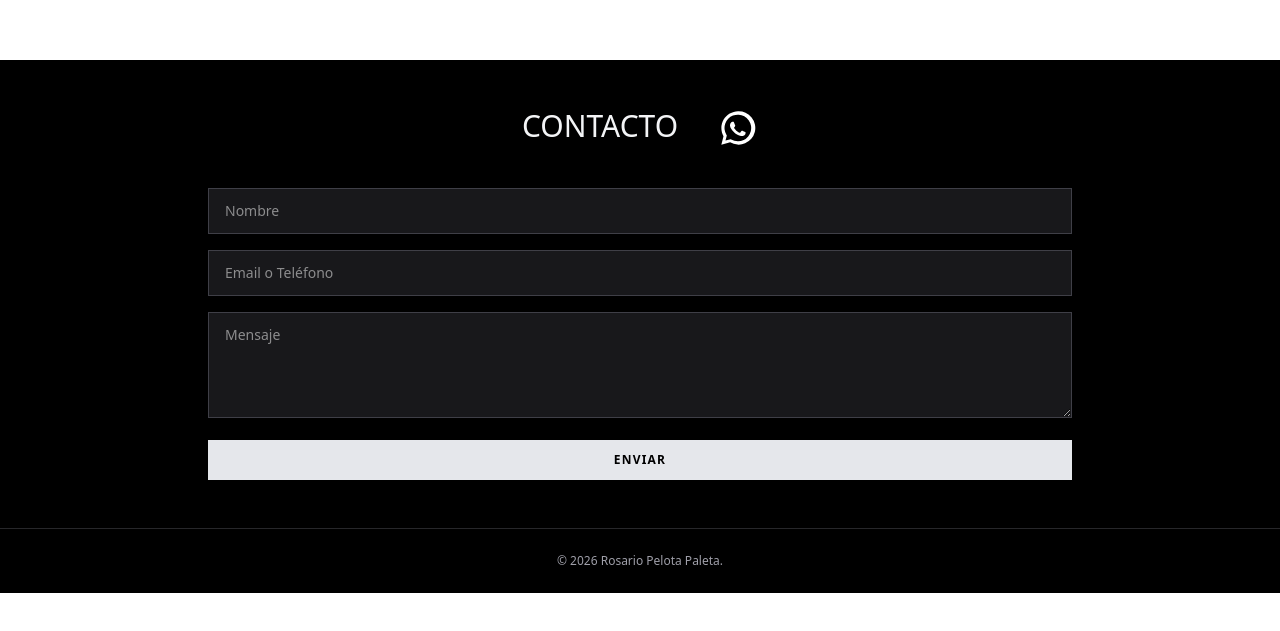
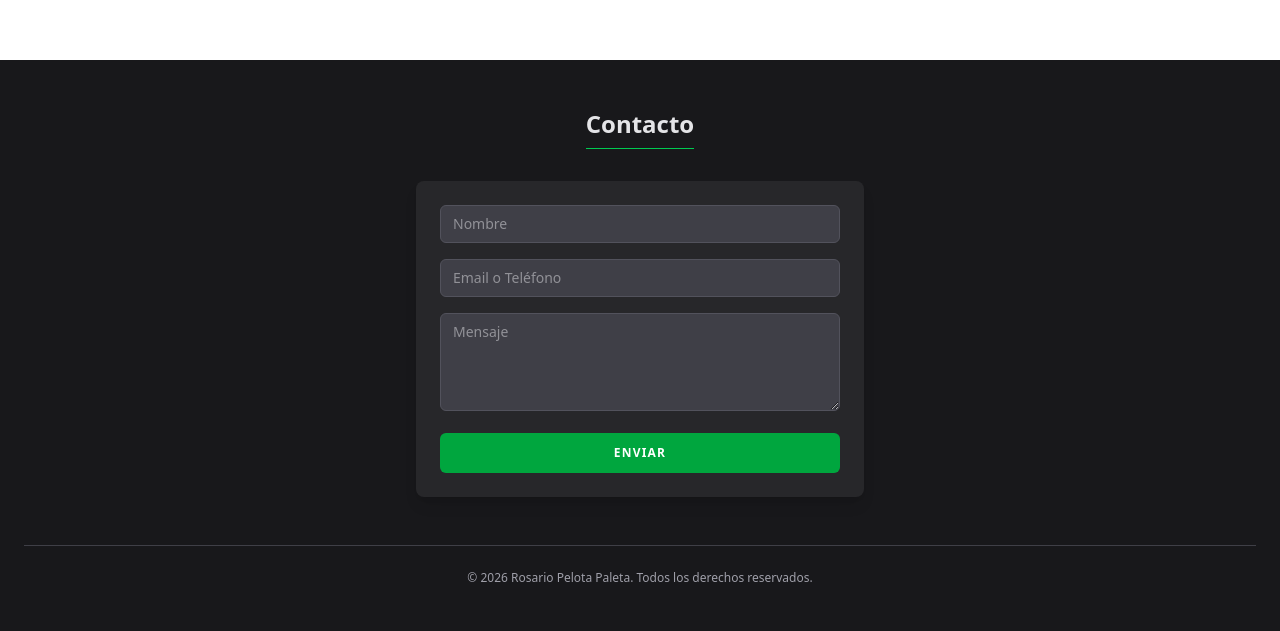
Before and after one commit to zubijavi/pelotapaleta, a React (Vite) app: page /login in a window 1280 px wide. Shown: the part 869-1500 px from the top of the page. Before the commit the page ends 1462 px from the top, so only its background shows below. Built offline with nearby package versions, Linux system fonts and the light colour scheme.

Commit message:
se puso el calendario, mejoro footer y las noticias pasaron a segundo plano porque no funcionan las imagenes

```diff
--- a/src/App.jsx
+++ b/src/App.jsx
@@ -13,21 +13,27 @@ import ProtectedRoute from "./components/ProtectedRoute.jsx";
 import "./App.css";
 import Sponsors from "./components/Sponsors/Sponsors.jsx";
 import Tienda from "./components/Tienda/Tienda.jsx";
+import Calendario from "./components/Calendario/Calendario.jsx";
 
 function App() {
   return (
     <Router>
       {/* <Announcements /> */}
       <Header />
-        {/* <Sponsors /> */}
-
+      {/* <Sponsors /> */}
+      {/* <Calendario /> */}
       <Routes>
         <Route element={<MainLayout />}>
 
-          <Route path="/" element={<Home />} />
+          <Route path="/" element={<Calendario />} />
+          <Route path="/noticias" element={<Home />} />
+
           <Route path="/noticia/:id" element={<NewDetails />} />
           <Route path="/reglamento" element={<Players />} />
           <Route path="/tienda" element={<Tienda />} />
+          {/* <Route path="/calendario" element={<Calendario />} /> */}
+
+
 
 
         </Route>
--- /dev/null
+++ b/src/components/Calendario/Calendario.jsx
@@ -0,0 +1,38 @@
+export default function Calendario() {
+  const datos = [
+    { categoria: "Segunda", trinqueteFecha: "19-sept", trinquete: "C. Castellano", frontonFecha: "5-sept", fronton: "Huracán LQ" },
+    { categoria: "Tercera", trinqueteFecha: "8-ago", trinquete: "Huracan", frontonFecha: "19-sept", fronton: "Fábrica DH" },
+    { categoria: "Cuarta “A”", trinqueteFecha: "22-ago", trinquete: "Gimnasia ROS", frontonFecha: "5-sept", fronton: "C. Córdoba" },
+    { categoria: "Cuarta “B”",  frontonFecha: "22-sept", fronton: "Zapla Brk" },
+    { categoria: "Damas “A”", frontonFecha: "24-oct", fronton: "Remeros" },
+    { categoria: "Damas “B”",  frontonFecha: "24-oct", fronton: "Central Cordoba" },
+  ];
+
+  return (
+    <div className="overflow-x-auto">
+      <h1 className="text-2xl font-bold text-green-700 mb-4 text-center">Clausura 2026</h1>
+      <table className="min-w-full border border-gray-300 text-sm text-gray-800 rounded-lg shadow-md">
+        <thead className="bg-green-800 text-white">
+          <tr>
+            <th className="px-4 py-2 text-left">Categoría</th>
+            <th className="px-4 py-2 text-left">Fecha (Trinquete)</th>
+            <th className="px-4 py-2 text-left">Trinquete</th>
+            <th className="px-4 py-2 text-left">Fecha (Frontón)</th>
+            <th className="px-4 py-2 text-left">Frontón</th>
+          </tr>
+        </thead>
+        <tbody>
+          {datos.map((fila, i) => (
+            <tr key={i} className={`border-t ${i % 2 === 0 ? "bg-gray-50" : ""}`}>
+              <td className="px-4 py-2">{fila.categoria}</td>
+              <td className="px-4 py-2">{fila.trinqueteFecha}</td>
+              <td className="px-4 py-2">{fila.trinquete}</td>
+              <td className={`px-4 py-2 ${fila.destacado ? "text-red-600 font-semibold" : ""}`}>{fila.frontonFecha}</td>
+              <td className={`px-4 py-2 ${fila.destacado ? "text-red-600 font-semibold" : ""}`}>{fila.fronton}</td>
+            </tr>
+          ))}
+        </tbody>
+      </table>
+    </div>
+  );
+}
--- a/src/components/Footer/Footer.jsx
+++ b/src/components/Footer/Footer.jsx
@@ -1,27 +1,16 @@
-import { Link } from "react-router-dom"
 import { useRef, useState } from "react"
 import emailjs from "@emailjs/browser"
 
 export default function Footer() {
-
-  const telefono = "5493413354935"
-  const mensajeWhatsapp = "Hola! Quiero hacer una consulta desde la web."
-
   const form = useRef()
   const [enviando, setEnviando] = useState(false)
 
   const enviarEmail = (e) => {
     e.preventDefault()
-
     setEnviando(true)
 
     emailjs
-      .sendForm(
-        "service_krcvf27",
-        "template_dsjtoku",
-        form.current,
-        "8Gr7R_EpXExmBvjCo"
-      )
+      .sendForm("service_krcvf27", "template_dsjtoku", form.current, "8Gr7R_EpXExmBvjCo")
       .then(
         () => {
           alert("Mensaje enviado correctamente")
@@ -37,40 +26,26 @@ export default function Footer() {
   }
 
   return (
-    <footer id="footer" className="bg-black text-white py-10 lg:pt-6 pb-6">
+    <footer id="footer" className="bg-zinc-900 text-zinc-200 py-12 px-6">
+      <div className="container mx-auto max-w-3xl flex flex-col items-center text-center gap-8">
 
-      <div className="container mx-auto px-4 max-w-4xl pt-6">
-
-        <div className="mb-10 text-center text-gray-100 uppercase text-3xl flex justify-center gap-10">
-          <h2>Contacto</h2>
-
-          <a
-            href={`https://wa.me/${telefono}?text=${encodeURIComponent(mensajeWhatsapp)}`}
-            target="_blank"
-            rel="noopener noreferrer"
-            className="text-white hover:text-green-400 transition"
-          >
-            <svg
-              xmlns="http://www.w3.org/2000/svg"
-              viewBox="0 0 24 24"
-              width="40"
-              height="40"
-              fill="currentColor"
-            >
-              <path d="M12 2a10 10 0 0 0-8.7 14.9L2 22l5.3-1.4A10 10 0 1 0 12 2zm0 18a8 8 0 0 1-4.1-1.1l-.3-.2-3.1.8.8-3-.2-.3A8 8 0 1 1 12 20zm4.3-5.5c-.2-.1-1.4-.7-1.6-.8-.2-.1-.4-.1-.6.1s-.6.8-.7.9c-.1.1-.3.2-.5.1s-1-.4-1.9-1.2c-.7-.6-1.2-1.4-1.3-1.6-.1-.2 0-.3.1-.4.1-.1.2-.3.3-.4.1-.1.1-.3.2-.4.1-.1 0-.3 0-.4 0-.1-.5-1.2-.7-1.7-.2-.4-.4-.4-.5-.4h-.5c-.2 0-.4.1-.6.3-.2.2-.8.8-.8 1.9s.8 2.1.9 2.3c.1.1 1.6 2.5 3.9 3.4.5.2 1 .4 1.3.5.6.2 1.1.1 1.5.1.5-.1 1.4-.6 1.6-1.1.2-.5.2-1 .1-1.1-.1-.1-.3-.2-.5-.3z"/>
-            </svg>
-          </a>
-        </div>
+        {/* Título */}
+        <h2 className="text-2xl font-bold border-b border-green-500 pb-2">
+          Contacto
+        </h2>
 
         {/* FORMULARIO */}
-        <form ref={form} onSubmit={enviarEmail} className="space-y-4 mb-12">
-
+        <form
+          ref={form}
+          onSubmit={enviarEmail}
+          className="w-full max-w-md space-y-4 bg-zinc-800 p-6 rounded-lg shadow-lg"
+        >
           <input
             type="text"
             name="name"
             placeholder="Nombre"
             required
-            className="w-full bg-zinc-900 border border-zinc-700 px-4 py-3 text-sm"
+            className="w-full bg-zinc-700 border border-zinc-600 rounded-md px-3 py-2 text-sm focus:outline-none focus:ring-2 focus:ring-green-500"
           />
 
           <input
@@ -78,7 +53,7 @@ export default function Footer() {
             name="user_contact"
             placeholder="Email o Teléfono"
             required
-            className="w-full bg-zinc-900 border border-zinc-700 px-4 py-3 text-sm"
+            className="w-full bg-zinc-700 border border-zinc-600 rounded-md px-3 py-2 text-sm focus:outline-none focus:ring-2 focus:ring-green-500"
           />
 
           <textarea
@@ -86,26 +61,23 @@ export default function Footer() {
             placeholder="Mensaje"
             rows="4"
             required
-            className="w-full bg-zinc-900 border border-zinc-700 px-4 py-3 text-sm"
+            className="w-full bg-zinc-700 border border-zinc-600 rounded-md px-3 py-2 text-sm focus:outline-none focus:ring-2 focus:ring-green-500"
           ></textarea>
 
           <button
             type="submit"
             disabled={enviando}
-            className="cursor-pointer w-full bg-gray-200 text-black py-3 uppercase text-xs font-bold tracking-widest hover:bg-gray-300 transition"
+            className="cursor-pointer w-full bg-green-600 hover:bg-green-700 text-white py-3 rounded-md uppercase text-xs font-bold tracking-widest transition"
           >
             {enviando ? "Enviando..." : "Enviar"}
           </button>
-
         </form>
-
       </div>
 
       {/* COPYRIGHT */}
-      <div className="border-t border-zinc-800 mt-8 pt-6 text-center text-xs text-zinc-400">
-        © {new Date().getFullYear()} Rosario Pelota Paleta.
+      <div className="border-t border-zinc-700 mt-12 pt-6 text-center text-xs text-zinc-400">
+        © {new Date().getFullYear()} Rosario Pelota Paleta. Todos los derechos reservados.
       </div>
-
     </footer>
   )
 }
--- a/src/components/Header/Header.jsx
+++ b/src/components/Header/Header.jsx
@@ -67,11 +67,12 @@ export default function Header() {
           <nav className="hidden md:flex items-center gap-10">
             <ul className="flex items-center gap-8 font-bold text-xs tracking-widest uppercase">
               <li>
-                <Link to="#" onClick={scrollToTop} className="hover:opacity-70 transition">
-                  Calendario 2026
+                <Link to="/noticias" onClick={scrollToTop} className="hover:opacity-70 transition">
+                  Noticias
                 </Link>
               </li>
 
+{/*
               <li className="relative group">
                 <button
                   className="hover:opacity-70 uppercase cursor-pointer transition flex items-center justify-between"
@@ -104,7 +105,7 @@ export default function Header() {
                     </Link>
                   </li>
 
-                  {/* <li className="py-2">
+                  <li className="py-2">
                     <Link
                       to="/tienda"
                       onClick={() => {
@@ -115,15 +116,15 @@ export default function Header() {
                     >
                       Dabber Diamante
                     </Link>
-                  </li> */}
+                  </li>
                 </ul>
-              </li>
-
+              </li> */}
+{/*
               <li>
                 <Link to="/reglamento" onClick={scrollToTop} className="hover:opacity-70 transition">
                   Reglamento
                 </Link>
-              </li>
+              </li> */}
 
               <li>
                 <a href="#footer" className="hover:opacity-70 transition">
--- a/src/layouts/MainLayout.jsx
+++ b/src/layouts/MainLayout.jsx
@@ -3,9 +3,9 @@ import Sponsors from "../components/Sponsors/Sponsors";
 
 const MainLayout = () => {
   return (
-    <main className="container mx-auto px-4 lg:px-8 py-12">
+    <main className="container mx-auto p-2 ">
 
-      <div className="grid grid-cols-1 lg:grid-cols-12 gap-8">
+      <div className="grid grid-cols-1 lg:grid-cols-12">
 
         {/* CONTENIDO CENTRAL */}
         <div className="lg:col-span-12">
```
